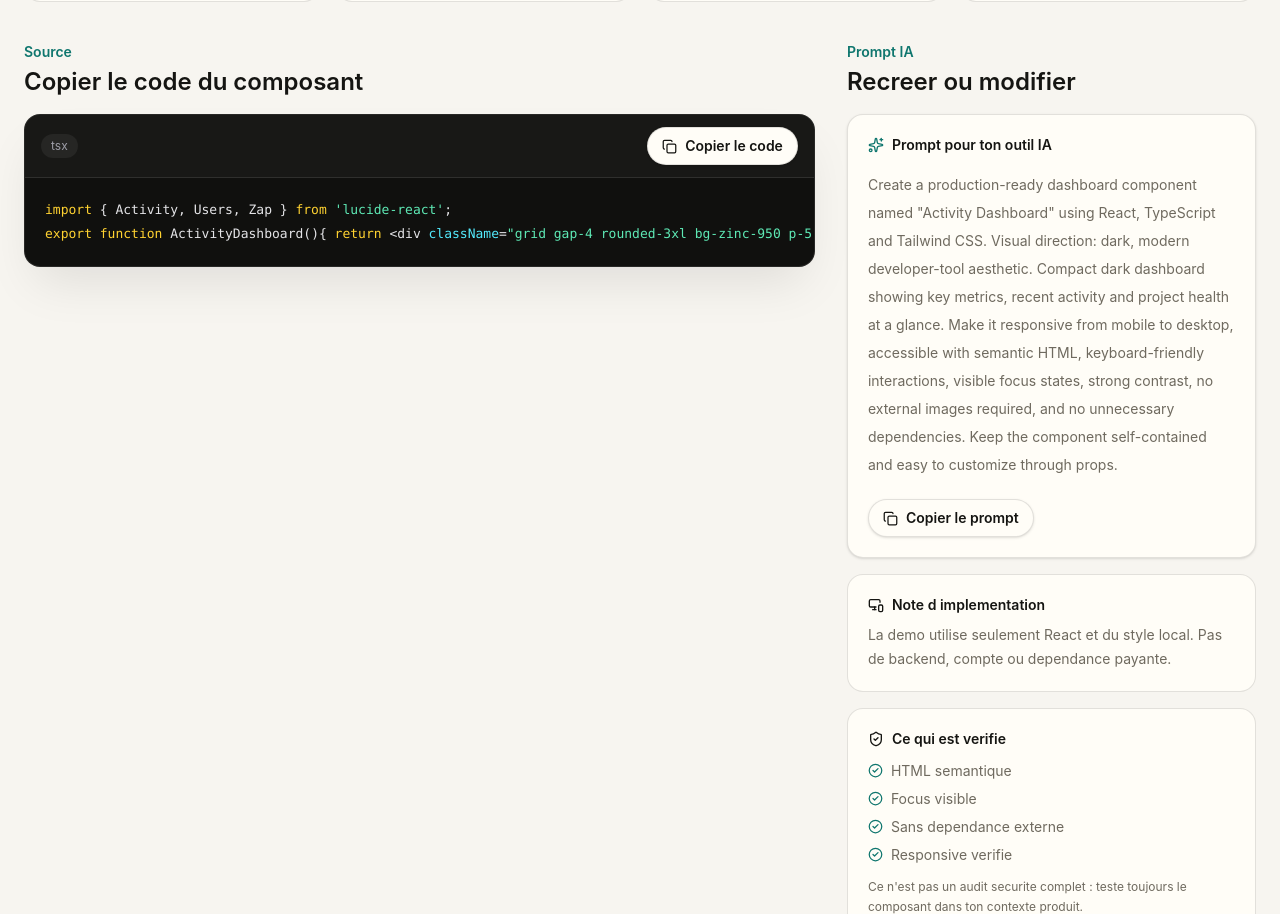
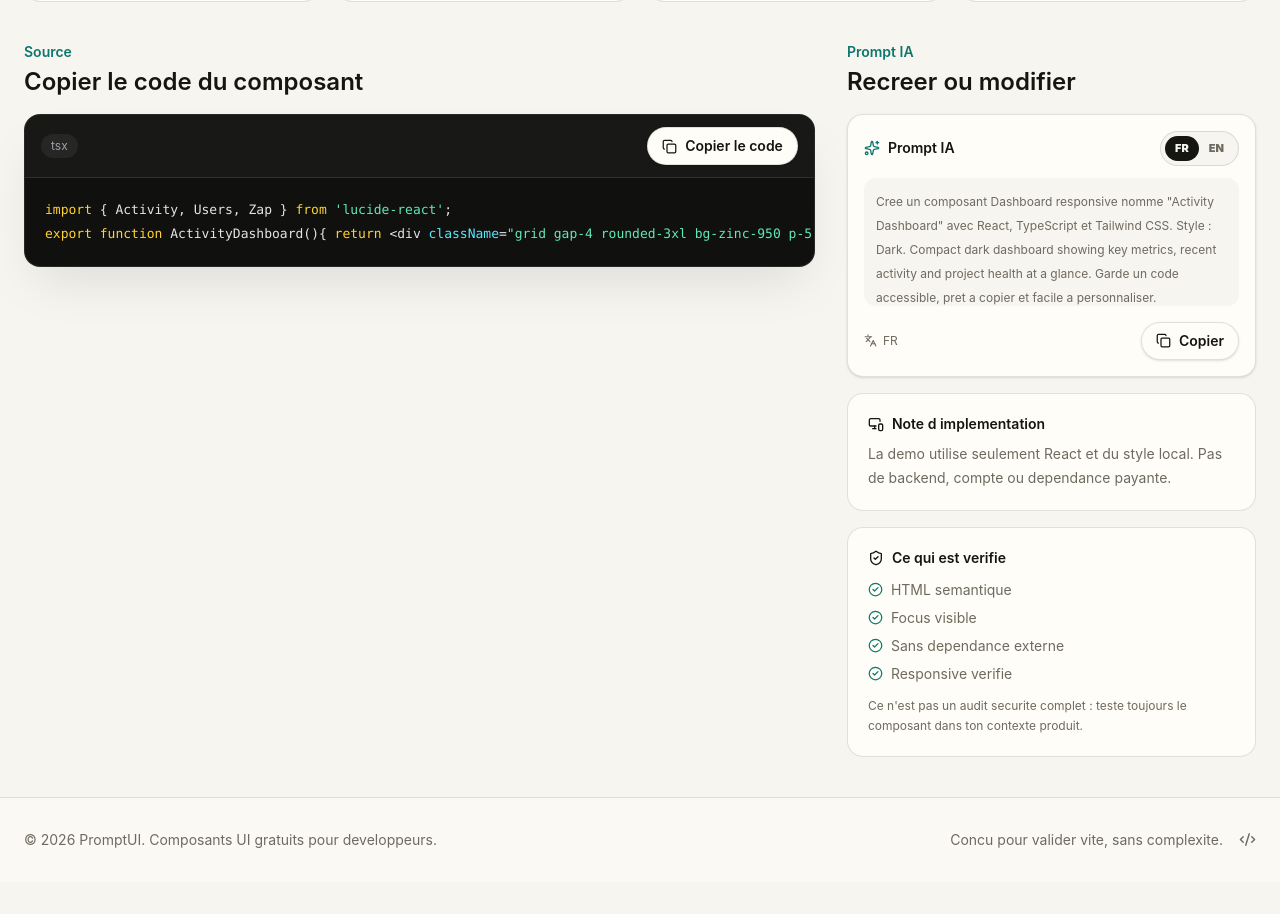
Before and after one commit to Ramseyn77/PromptUI, a Next.js app: page /components/activity-dashboard in a window 1280 px wide. Shown: the part 917-1831 px from the top of the page. After the commit the page ends 1799 px from the top, so only its background shows below. Built offline with nearby package versions, Linux system fonts and the light colour scheme; no server answers.

Commit message:
Add compact bilingual AI prompts

```diff
--- a/app/components/[slug]/page.tsx
+++ b/app/components/[slug]/page.tsx
@@ -1,13 +1,13 @@
 import type { Metadata } from 'next';
 import { notFound } from 'next/navigation';
 import Link from 'next/link';
-import { ArrowLeft, ArrowUpRight, CheckCircle2, MonitorSmartphone, ShieldCheck, Sparkles } from 'lucide-react';
+import { ArrowLeft, ArrowUpRight, CheckCircle2, MonitorSmartphone, ShieldCheck } from 'lucide-react';
 import { components, getComponentBySlug } from '@/data/components';
 import { ComponentPreview } from '@/components/library/ComponentPreview';
 import { CodeBlock } from '@/components/ui/CodeBlock';
-import { CopyButton } from '@/components/ui/CopyButton';
 import { ComponentViewTracker } from '@/components/analytics/ComponentViewTracker';
 import { ShareButton } from '@/components/analytics/ShareButton';
+import { PromptPanel } from '@/components/library/PromptPanel';
 
 export function generateStaticParams() { return components.map((item) => ({ slug: item.slug })); }
 
@@ -76,11 +76,7 @@ export default async function ComponentDetail({ params }: { params: Promise<{ sl
             <p className="text-sm font-semibold text-[var(--accent)]">Prompt IA</p>
             <h2 className="mt-1 text-2xl font-semibold">Recreer ou modifier</h2>
           </div>
-          <div className="rounded-2xl border border-[var(--line)] bg-[var(--surface)] p-5 shadow-sm">
-            <div className="flex items-center gap-2 text-sm font-semibold"><Sparkles size={16} className="text-[var(--accent)]"/>Prompt pour ton outil IA</div>
-            <p className="mt-4 whitespace-pre-wrap text-sm leading-7 text-[var(--muted)]">{item.prompt}</p>
-            <div className="mt-5"><CopyButton value={item.prompt} label="Copier le prompt" analyticsType="prompt_copied" componentSlug={item.slug} componentName={item.name}/></div>
-          </div>
+          <PromptPanel item={item}/>
           <div className="mt-4 rounded-2xl border border-[var(--line)] bg-[var(--surface)] p-5">
             <div className="flex items-center gap-2 text-sm font-semibold"><MonitorSmartphone size={16}/>Note d implementation</div>
             <p className="mt-2 text-sm leading-6 text-[var(--muted)]">La demo utilise seulement React et du style local. Pas de backend, compte ou dependance payante.</p>
--- a/app/playground/[slug]/page.tsx
+++ b/app/playground/[slug]/page.tsx
@@ -6,6 +6,7 @@ import { getComponentBySlug } from '@/data/components';
 import { InteractivePlayground } from '@/components/library/InteractivePlayground';
 import { CopyButton } from '@/components/ui/CopyButton';
 import { ComponentViewTracker } from '@/components/analytics/ComponentViewTracker';
+import { getComponentPrompt } from '@/utils/componentPrompt';
 
 export async function generateMetadata({ params }: { params: Promise<{ slug: string }> }): Promise<Metadata> {
   const { slug } = await params;
@@ -34,7 +35,8 @@ export default async function PlaygroundPage({ params }: { params: Promise<{ slu
         </div>
         <div className="flex flex-wrap gap-2">
           <CopyButton value={item.code} label="Copier le code" analyticsType="code_copied" componentSlug={item.slug} componentName={item.name}/>
-          <CopyButton value={item.prompt} label="Copier le prompt" analyticsType="prompt_copied" componentSlug={item.slug} componentName={item.name}/>
+          <CopyButton value={getComponentPrompt(item, 'fr')} label="Prompt FR" analyticsType="prompt_copied" componentSlug={item.slug} componentName={item.name}/>
+          <CopyButton value={getComponentPrompt(item, 'en')} label="Prompt EN" analyticsType="prompt_copied" componentSlug={item.slug} componentName={item.name}/>
         </div>
       </div>
       <div className="mt-6 grid min-w-0 grid-cols-[minmax(0,1fr)] gap-5">
--- /dev/null
+++ b/components/library/PromptPanel.tsx
@@ -0,0 +1,43 @@
+'use client';
+
+import { Languages, Sparkles } from 'lucide-react';
+import { useMemo, useState } from 'react';
+import type { LibraryComponent } from '@/types/component';
+import { getComponentPrompt, type PromptLanguage } from '@/utils/componentPrompt';
+import { CopyButton } from '@/components/ui/CopyButton';
+
+export function PromptPanel({ item }: { item: LibraryComponent }) {
+  const [language, setLanguage] = useState<PromptLanguage>('fr');
+  const prompt = useMemo(() => getComponentPrompt(item, language), [item, language]);
+
+  return (
+    <div className="rounded-2xl border border-[var(--line)] bg-[var(--surface)] p-4 shadow-sm">
+      <div className="flex items-center justify-between gap-3">
+        <div className="flex items-center gap-2 text-sm font-semibold">
+          <Sparkles size={16} className="text-[var(--accent)]"/>
+          Prompt IA
+        </div>
+        <div className="inline-flex rounded-full border border-[var(--line)] bg-[var(--background)] p-1">
+          {(['fr', 'en'] as PromptLanguage[]).map((value) => (
+            <button
+              type="button"
+              key={value}
+              aria-pressed={language === value}
+              onClick={() => setLanguage(value)}
+              className={`rounded-full px-2.5 py-1 text-[11px] font-black uppercase transition ${language === value ? 'bg-[var(--foreground)] text-[var(--background)]' : 'text-[var(--muted)] hover:text-[var(--foreground)]'}`}
+            >
+              {value}
+            </button>
+          ))}
+        </div>
+      </div>
+      <p className="mt-3 max-h-32 overflow-auto whitespace-pre-wrap rounded-xl bg-[var(--background)] p-3 text-xs leading-6 text-[var(--muted)]">
+        {prompt}
+      </p>
+      <div className="mt-4 flex items-center justify-between gap-3">
+        <span className="inline-flex items-center gap-1.5 text-xs text-[var(--muted)]"><Languages size={13}/>{language.toUpperCase()}</span>
+        <CopyButton value={prompt} label="Copier" analyticsType="prompt_copied" componentSlug={item.slug} componentName={item.name}/>
+      </div>
+    </div>
+  );
+}
--- a/data/components.ts
+++ b/data/components.ts
@@ -1,7 +1,7 @@
 import type { LibraryComponent } from '@/types/component';
 
 const makePrompt = (name: string, category: string, style: string, description: string) =>
-  `Create a production-ready ${category.toLowerCase()} component named "${name}" using React, TypeScript and Tailwind CSS. Visual direction: ${style.toLowerCase()}, modern developer-tool aesthetic. ${description} Make it responsive from mobile to desktop, accessible with semantic HTML, keyboard-friendly interactions, visible focus states, strong contrast, no external images required, and no unnecessary dependencies. Keep the component self-contained and easy to customize through props.`;
+  `Create a responsive ${category.toLowerCase()} component named "${name}" with React, TypeScript and Tailwind CSS. Style: ${style.toLowerCase()}. ${description} Keep it accessible, copy-ready and easy to customize.`;
 
 export const components = [
   {
--- /dev/null
+++ b/utils/componentPrompt.ts
@@ -0,0 +1,13 @@
+import type { LibraryComponent } from '@/types/component';
+
+export type PromptLanguage = 'fr' | 'en';
+
+type PromptComponent = Pick<LibraryComponent, 'name' | 'category' | 'style' | 'description'>;
+
+export function getComponentPrompt(item: PromptComponent, language: PromptLanguage) {
+  if (language === 'en') {
+    return `Create a responsive ${item.category} component named "${item.name}" with React, TypeScript and Tailwind CSS. Style: ${item.style}. ${item.description} Keep it accessible, copy-ready and easy to customize.`;
+  }
+
+  return `Cree un composant ${item.category} responsive nomme "${item.name}" avec React, TypeScript et Tailwind CSS. Style : ${item.style}. ${item.description} Garde un code accessible, pret a copier et facile a personnaliser.`;
+}
```
